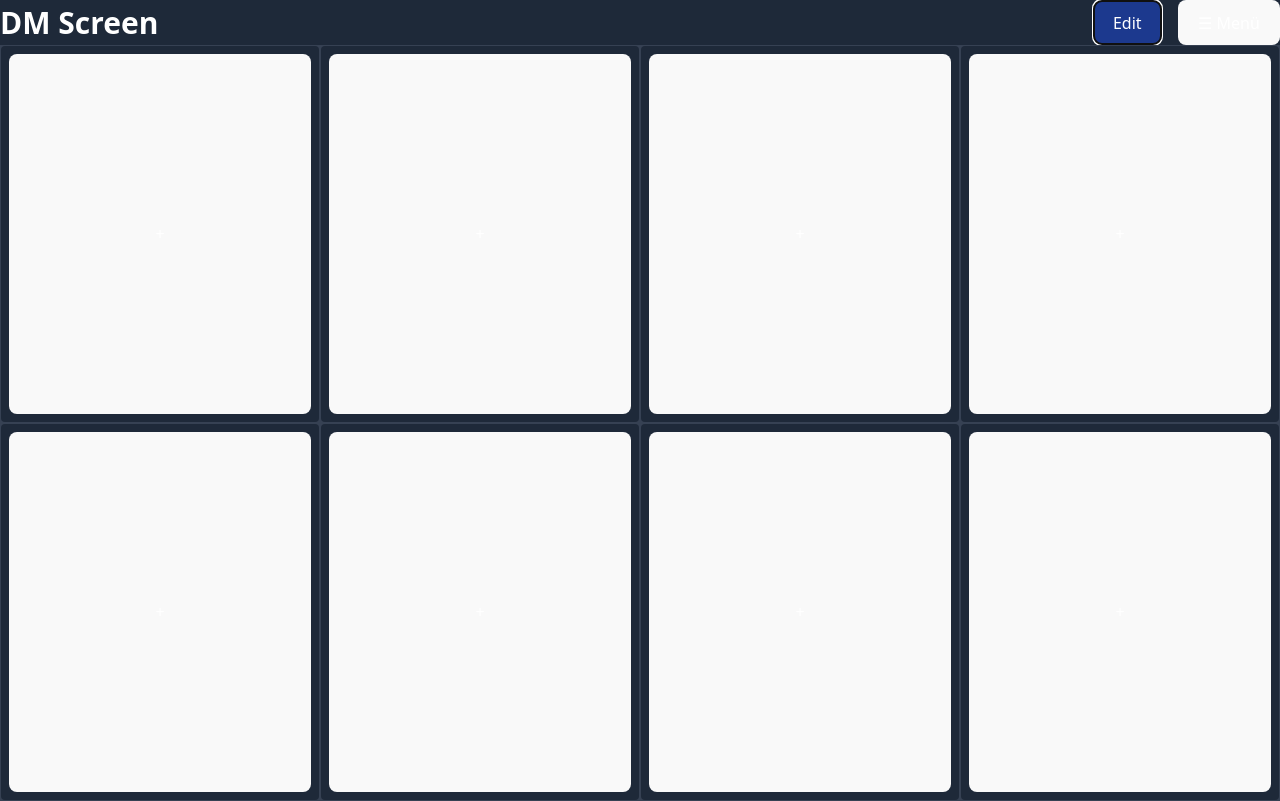
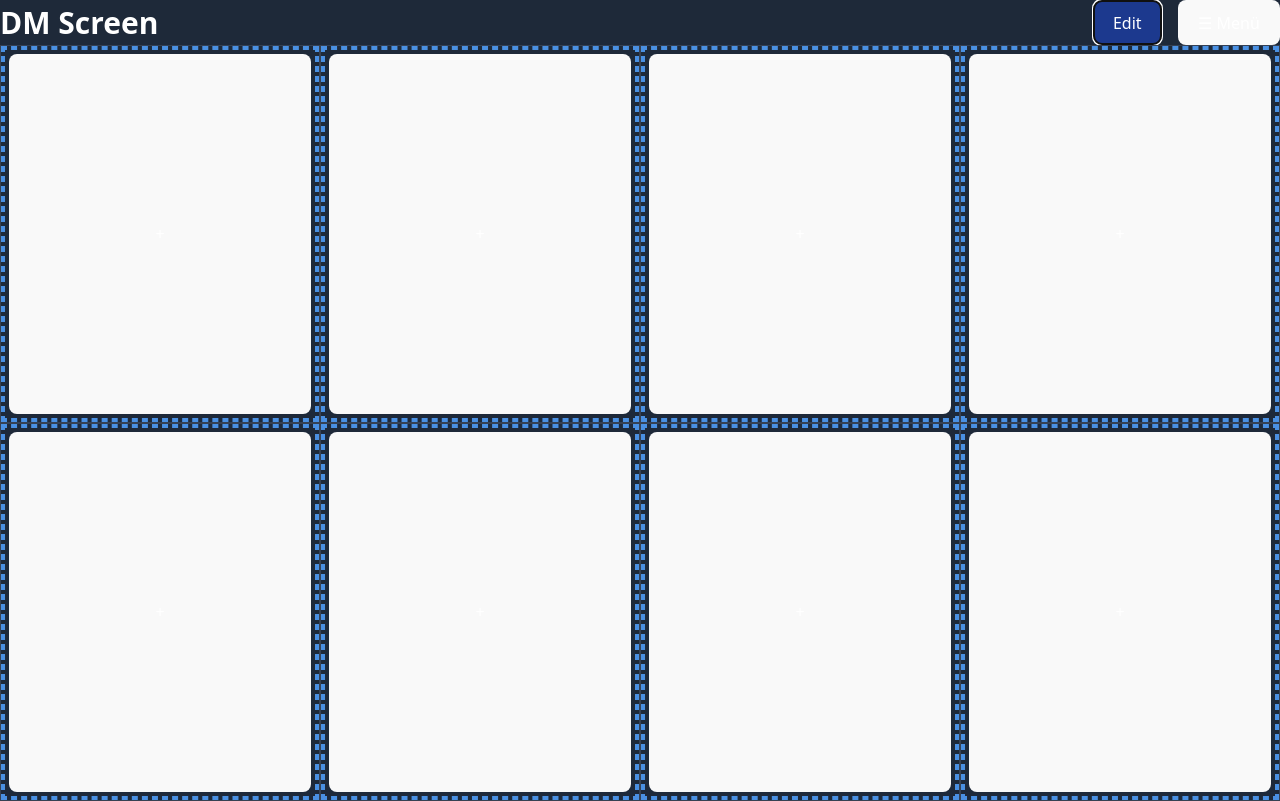
Before and after one commit to woorsty/DMScreen, a React (Vite) app: page / in a window 1280 px wide. Both pictures are taken after a click on the button "Edit". Built offline with nearby package versions, Linux system fonts and the light colour scheme.

Commit message:
Verbinden von Zellen

```diff
--- /dev/null
+++ b/src/model/Direction.ts
@@ -0,0 +1,8 @@
+export const Direction = {
+  Top: "top",
+  Bottom: "bottom",
+  Left: "left",
+  Right: "right",
+} as const;
+
+export type Direction = (typeof Direction)[keyof typeof Direction];
--- /dev/null
+++ b/src/screen/DMScreen.css
@@ -0,0 +1,6 @@
+.border-active-edit-mode {
+  border-width: 2px !important;
+  border-color: #4a90e2 !important;
+  border-style: dashed !important;
+  /*cursor: grab;*/
+}
--- a/src/screen/DMScreen.tsx
+++ b/src/screen/DMScreen.tsx
@@ -4,6 +4,9 @@ import Gridlayout from "react-grid-layout";
 import { v4 as uuidv4 } from "uuid";
 import { WidgetType } from "../component/widget/WidgetType";
 import { WidgetRegistry } from "../component/widget/WidgetRegistry";
+import "./DMScreen.css";
+import { Direction } from "../model/Direction";
+import { EmptyWidget } from "../component/widget/implementation/EmptyWidget";
 
 interface WidgetData {
   key: string;
@@ -68,7 +71,7 @@ export class DMScreen extends Component<DMScreenProps, DMScreenState> {
     window.removeEventListener("resize", this.updateContainerSize);
   }
 
-  componentDidUpdate(prevProps: DMScreenProps, prevState: DMScreenState) {
+  componentDidUpdate(_prevProps: DMScreenProps, _prevState: DMScreenState) {
     this.updateContainerSize();
   }
 
@@ -215,6 +218,56 @@ export class DMScreen extends Component<DMScreenProps, DMScreenState> {
     }));
   }
 
+  handleWidgetBorderClick = (
+    e: React.MouseEvent<HTMLDivElement>,
+    widget: WidgetData,
+    direction: Direction
+  ) => {
+    e.stopPropagation();
+    console.log("widget rand geklickt: ", direction, widget);
+    const otherCoordinates: { x: number; y: number } = {
+      x: widget.x,
+      y: widget.y,
+    };
+    let newHeight = widget.height;
+    let newWidth = widget.width;
+    switch (direction) {
+      case Direction.Top:
+        otherCoordinates.y -= 1;
+        newHeight += 1;
+        break;
+      case Direction.Bottom:
+        otherCoordinates.y += 1;
+        newHeight += 1;
+        break;
+      case Direction.Left:
+        otherCoordinates.x -= 1;
+        newWidth += 1;
+        break;
+      case Direction.Right:
+        otherCoordinates.x += 1;
+        newWidth += 1;
+        break;
+    }
+
+    const otherWidget = this.getWidget(otherCoordinates.x, otherCoordinates.y);
+    if (otherWidget) {
+      const newWidgets = this.state.widgets.flatMap((w) => {
+        if (w.key === widget.key) {
+          w.height = newHeight;
+          w.width = newWidth;
+        }
+        if (w.key !== otherWidget.key) {
+          return w;
+        }
+        return [];
+      });
+      if (newWidgets) {
+        this.setState({ widgets: newWidgets });
+      }
+    }
+  };
+
   renderGrid(): React.ReactNode {
     const layout = this.getLayoutFromWidgets(this.state.widgets);
 
@@ -225,9 +278,10 @@ export class DMScreen extends Component<DMScreenProps, DMScreenState> {
         rowHeight={this.getRowHeight()}
         width={this.state.containerWidth}
         isDraggable={this.state.isEditMode}
-        isResizable={true}
+        isResizable={false}
         style={{ height: "100%" }}
         margin={[0, 0]}
+        draggableHandle=".drag-handle"
         containerPadding={[0, 0]}
         layout={layout}
         onLayoutChange={this.onLayoutChange}
@@ -242,9 +296,49 @@ export class DMScreen extends Component<DMScreenProps, DMScreenState> {
           return (
             <div
               key={widget.key}
-              className="border border-gray-700 h-full w-full bg-gray-700"
+              className={"border h-full w-full border-gray-700 bg-gray-700"}
               style={{ margin: 0, padding: 0 }}
             >
+              <div
+                className="drag-handle absolute top-0 left-0 w-full h-4 cursor-grab bg-transparent"
+                style={{ zIndex: 1 }}
+              />
+              {this.state.isEditMode && (
+                <>
+                  {/* Handle für den oberen Rand */}
+                  <div
+                    className="absolute top-0 left-0 w-full h-1 bg-transparent border-active-edit-mode"
+                    style={{ zIndex: 1 }}
+                    onClick={(e) =>
+                      this.handleWidgetBorderClick(e, widget, Direction.Top)
+                    }
+                  />
+                  {/* Handle für den unteren Rand */}
+                  <div
+                    className="absolute bottom-0 left-0 w-full h-1 bg-transparent border-active-edit-mode"
+                    style={{ zIndex: 1 }}
+                    onClick={(e) =>
+                      this.handleWidgetBorderClick(e, widget, Direction.Bottom)
+                    }
+                  />
+                  {/* Handle für den linken Rand */}
+                  <div
+                    className="absolute top-0 left-0 h-full w-1 bg-transparent border-active-edit-mode"
+                    style={{ zIndex: 1 }}
+                    onClick={(e) =>
+                      this.handleWidgetBorderClick(e, widget, Direction.Left)
+                    }
+                  />
+                  {/* Handle für den rechten Rand */}
+                  <div
+                    className="absolute top-0 right-0 h-full w-1 bg-transparent border-active-edit-mode"
+                    style={{ zIndex: 1 }}
+                    onClick={(e) =>
+                      this.handleWidgetBorderClick(e, widget, Direction.Right)
+                    }
+                  />
+                </>
+              )}
               <WidgetComponent
                 id={widget.key}
                 x={widget.x}
```
